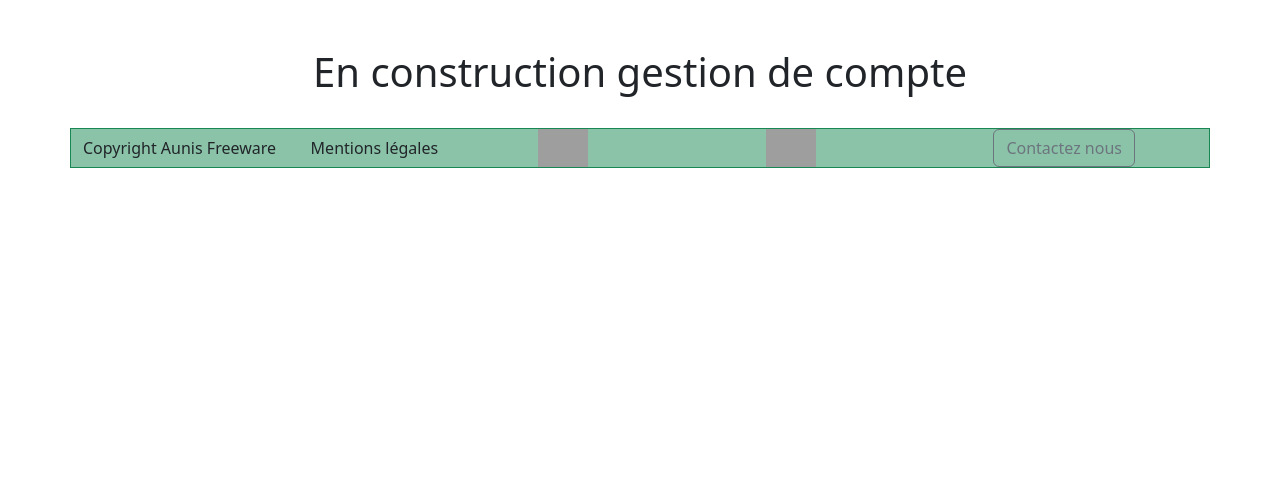
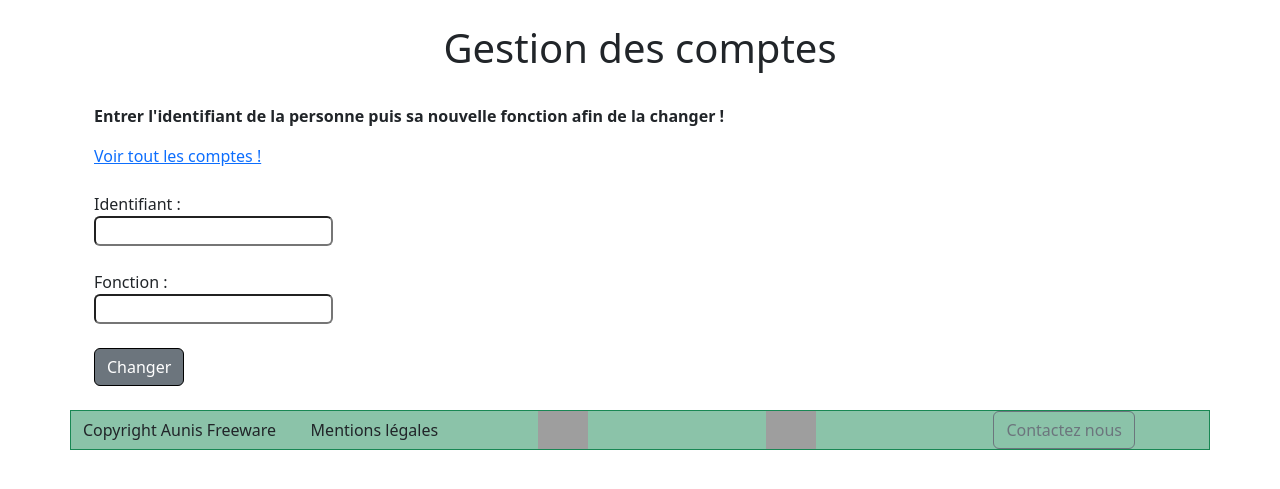
Before and after one commit to mdeguil/mdeguil, a PHP site: page /gestionCompte.php in a window 1280 px wide. Shown: the part 56-545 px from the top of the page. Run offline with PHP 8.4, Linux system fonts and the light colour scheme; data that the repository does not hold is empty; some libraries are stand-ins or nearby versions; grey boxes are pictures that could not be loaded.

Commit message:
affichege de la page gestionCompte

```diff
--- a/fichier_php/gestionCompte.php
+++ b/fichier_php/gestionCompte.php
@@ -11,11 +11,25 @@
 </head>
 <body class="container">
     <?php include 'entete.php';?>
-    <main class="container px-4">
-        <?php include 'carouselle.php';?>
+    <main class="container">
         <br>
-        <h1 class="text-center"> En construction gestion de compte </h1>
+        <h1 class="text-center">Gestion des comptes</h1>
         <br>
+        <b><p>Entrer l'identifiant de la personne puis sa nouvelle fonction afin de la changer !</p></b>
+        <a href=""> Voir tout les comptes ! </a>
+        <br><br>
+        <form action="" metthod="POST">
+           <label for="identifiant">Identifiant :</label>
+           <br>
+           <input class="rounded" type="text" name="id">
+           <br><br>
+           <label for="identifiant">Fonction :</label>
+           <br>
+           <input class="rounded" type="text" name="fct">
+           <br><br>
+           <button class="btn border-black bg-secondary submit text-white"> Changer </button>
+           <br><br>
+        </form>
 
     </main>
     <?php include 'piedDePage.php';?>
```
